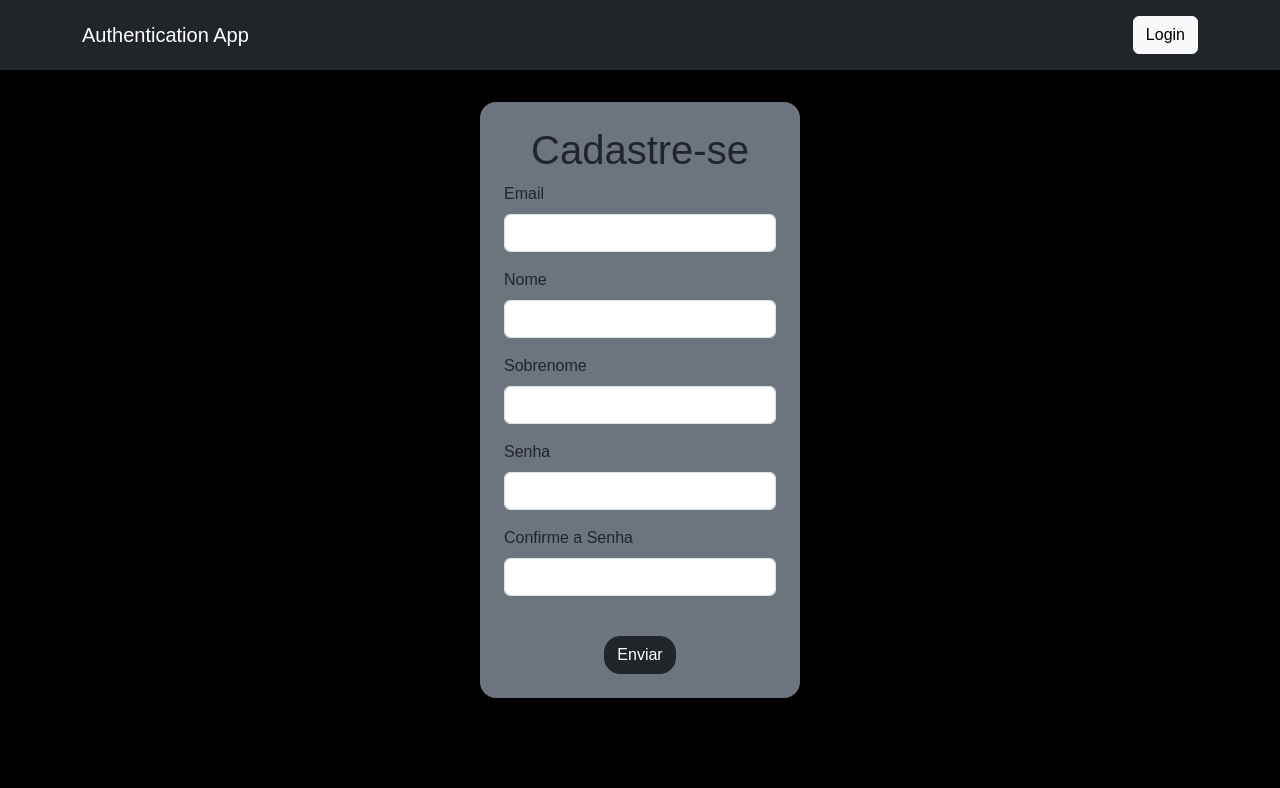
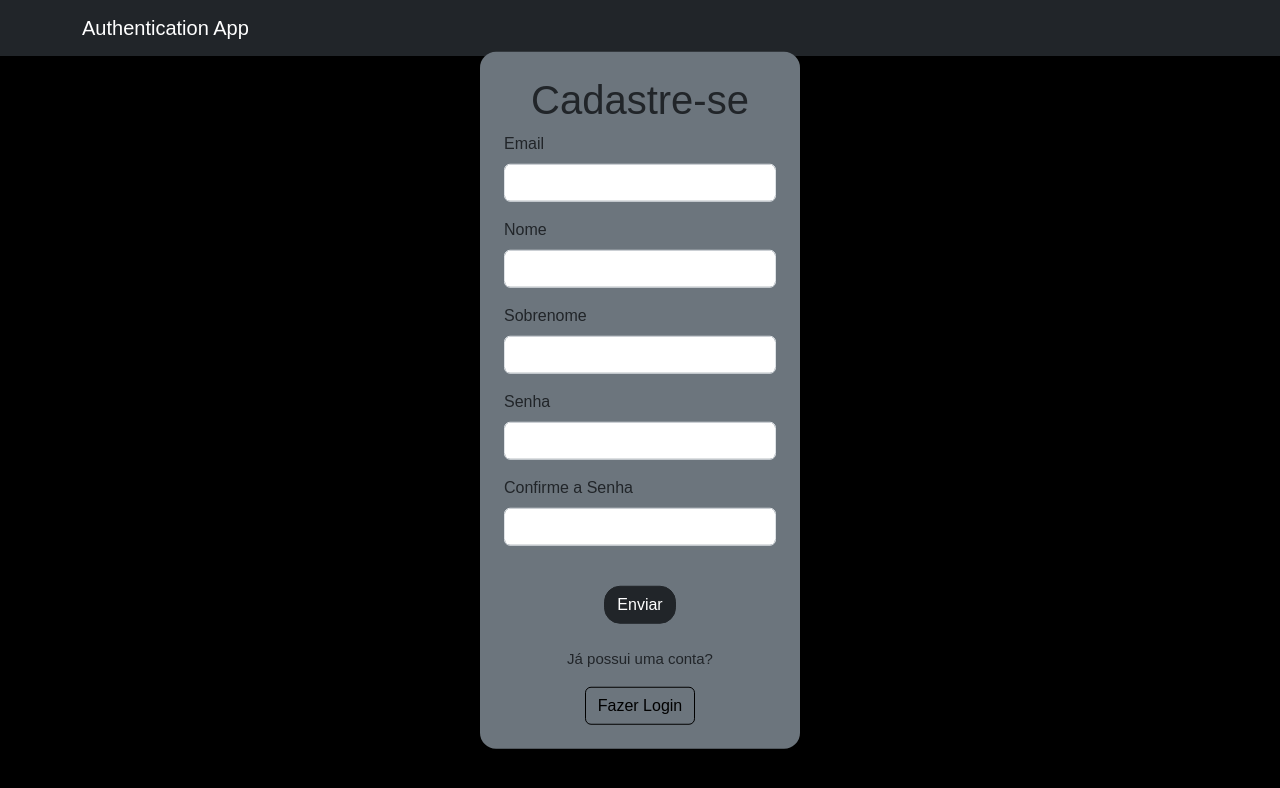
Before and after one commit to felipe-marques-dev/TechVision, a React (Vite) app in the folder frontend/: page /cadastro in a window 1280 px wide. Shown: the top 788 px of the page. Built offline with nearby package versions, Linux system fonts and the light colour scheme; no server answers.

Commit message:
fix: mudança da posição do botão da pagina de login e cadastro

```diff
--- a/frontend/src/pages/Cadastro/index.tsx
+++ b/frontend/src/pages/Cadastro/index.tsx
@@ -61,6 +61,10 @@ export function Cadastro() {
 
     }
 
+    if (currentUser) {
+        return navigate('/profile');
+    }
+
     return (
         <div>
             <Navbar bg="dark" variant="dark">
@@ -69,7 +73,7 @@ export function Cadastro() {
                     <Navbar.Toggle />
                     <Navbar.Collapse className="justify-content-end">
                         <Navbar.Text>
-                            <Button id="form_btn" onClick={onClick_form_btn} variant="light">Login</Button>
+
                         </Navbar.Text>
                     </Navbar.Collapse>
                 </Container>
@@ -135,6 +139,11 @@ export function Cadastro() {
                     <div className="col-12 d-flex justify-content-center">
                         <button type="submit" className="btn btn-dark mt-4 rounded-4" style={{ borderRadius: '10px' }}>Enviar</button>
                     </div>
+                    <br />
+                    <p className="col-12 d-flex justify-content-center" style={{fontSize: "15px"}}>Já possui uma conta?</p>
+                    <div className="col-12 d-flex justify-content-center">
+                        <Button id="form_btn" className="bg-secondary" onClick={onClick_form_btn} variant="light" style={{ border: "1px solid black"}}>Fazer Login</Button>
+                    </div>
                 </form>
             </div>
         </div>
--- a/frontend/src/pages/Login/index.tsx
+++ b/frontend/src/pages/Login/index.tsx
@@ -56,7 +56,7 @@ export function Login() {
           <Navbar.Toggle />
           <Navbar.Collapse className="justify-content-end">
             <Navbar.Text>
-              <Button id="form_btn" onClick={onClick_form_btn} variant="light">Criar conta</Button>
+
             </Navbar.Text>
           </Navbar.Collapse>
         </Container>
@@ -91,6 +91,11 @@ export function Login() {
               Enviar
             </button>
           </div>
+          <br />
+          <p className="col-12 d-flex justify-content-center" style={{ fontSize: "15px" }}>Não possui uma conta?</p>
+          <div className="col-12 d-flex justify-content-center">
+            <Button id="form_btn" className="bg-secondary" onClick={onClick_form_btn} variant="light" style={{ border: "1px solid black" }}>Criar conta</Button>
+          </div>
         </form>
         <br />
       </div>
```
